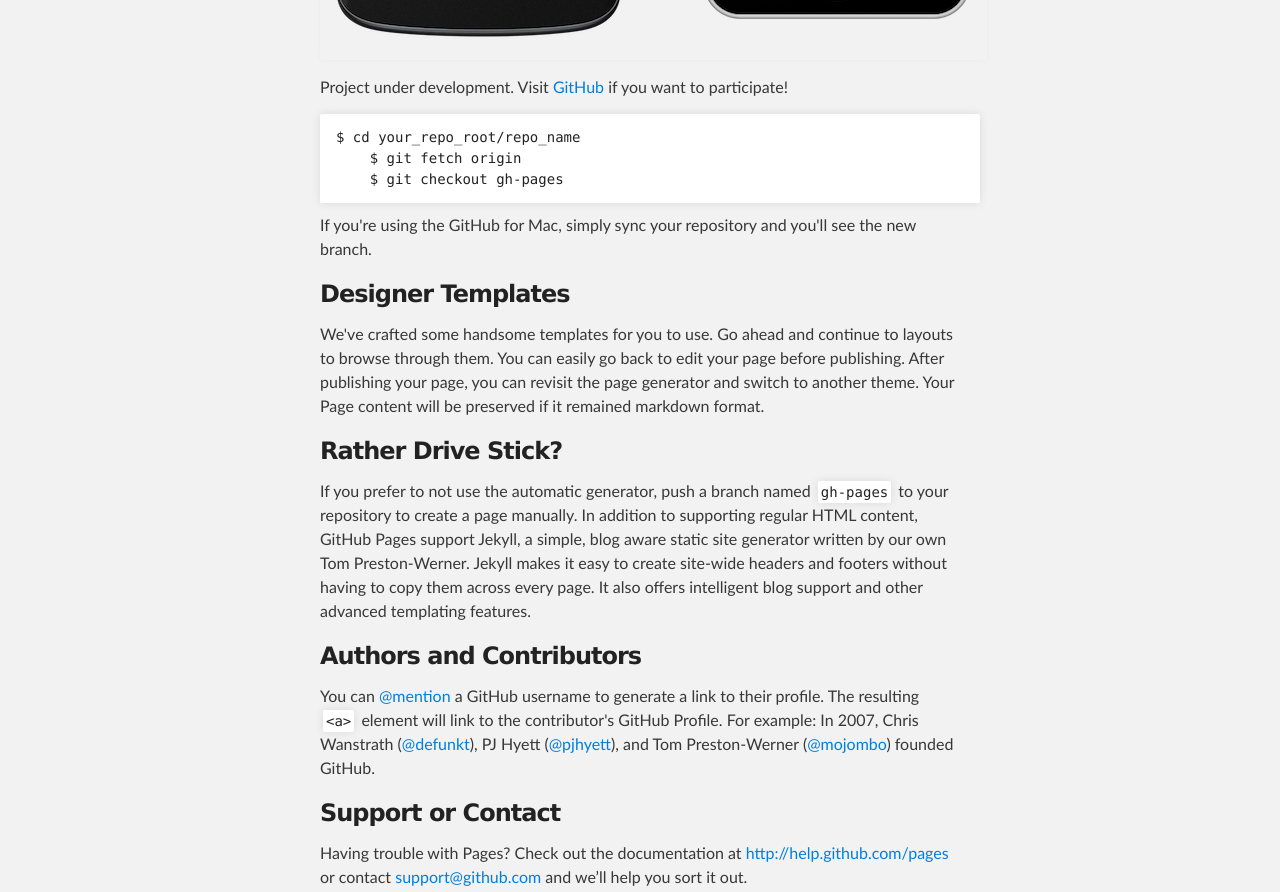
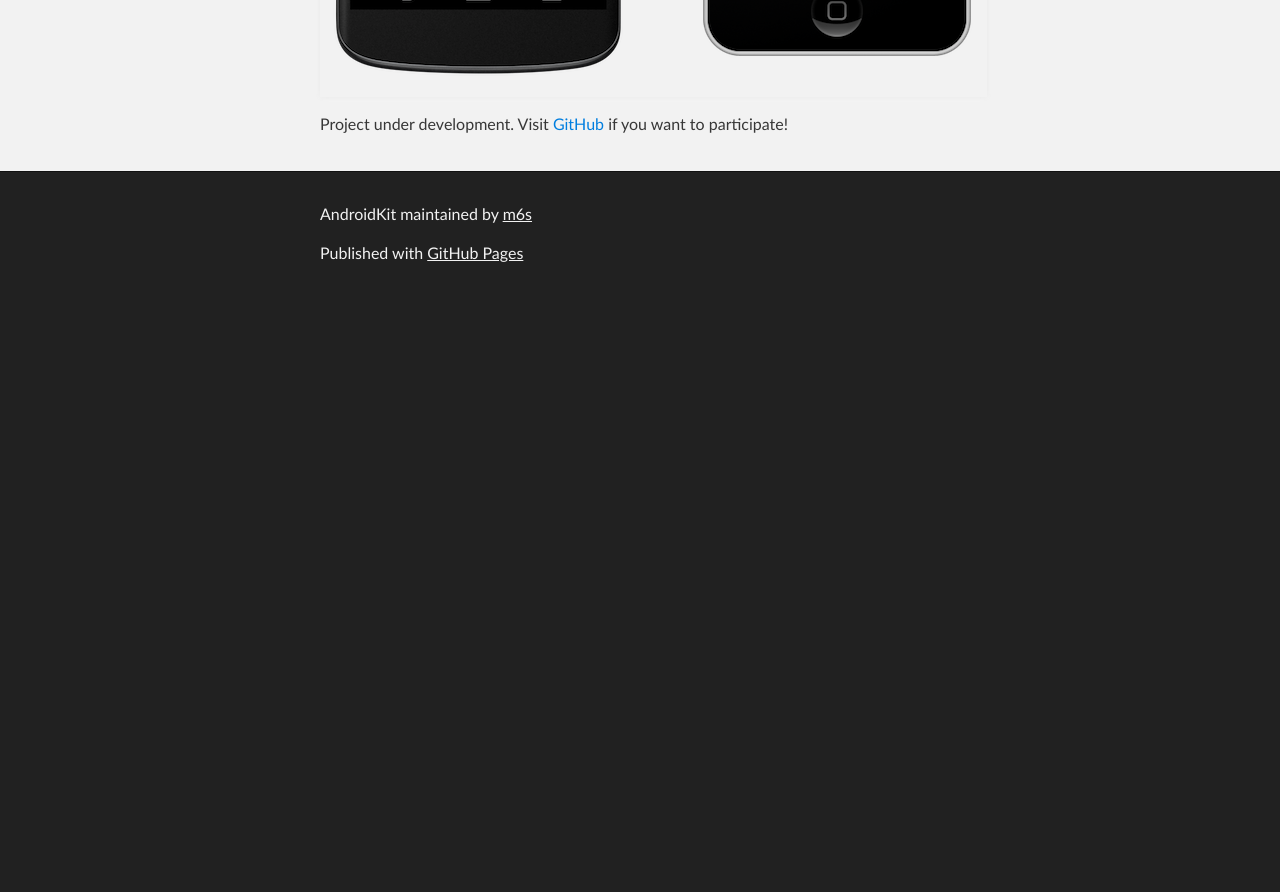
Before and after one commit to m6s/AKProject, a plain HTML site: page index.html in a window 1280 px wide. Shown: the part 846-1738 px from the top of the page. After the commit the page ends 1146 px from the top, so only its background shows below. Drawn offline with Linux system fonts and the light colour scheme.

```diff
--- a/index.html
+++ b/index.html
@@ -19,14 +19,11 @@
           <a id="forkme_banner" href="https://github.com/m6s/AKProject">View on GitHub</a>
 
           <h1 id="project_title">AndroidKit</h1>
-
           <h2 id="project_tagline">CocoaTouch frameworks for Android</h2>
 
             <section id="downloads">
-            <a class="zip_download_link" href="https://github.com/m6s/AKProject/zipball/master">Download this project as
-                a .zip file</a>
-            <a class="tar_download_link" href="https://github.com/m6s/AKProject/tarball/master">Download this project as
-                a tar.gz file</a>
+              <a class="zip_download_link" href="https://github.com/m6s/AKProject/zipball/master">Download this project as a .zip file</a>
+              <a class="tar_download_link" href="https://github.com/m6s/AKProject/tarball/master">Download this project as a tar.gz file</a>
             </section>
         </header>
     </div>
@@ -34,57 +31,13 @@
     <!-- MAIN CONTENT -->
     <div id="main_content_wrap" class="outer">
       <section id="main_content" class="inner">
-        <h3>
-            <a id="welcome-to-github-pages" class="anchor" href="#welcome-to-github-pages" aria-hidden="true"><span
-                    class="octicon octicon-link"></span></a>Welcome to GitHub Pages.</h3>
+        <div class="highlight highlight-java"><pre><span class="kt">GraphicsRect</span> frame <span class="o">=</span> mainScreen<span class="o">.</span>getApplicationFrame();
+window<span class="o">.</span>setFrame(frame);
+window<span class="o">.</span>makeKeyAndVisible();</pre></div>
 
 <p><img src="Touches.png" alt="Touches"></p>
 
-        <p>Project under development. Visit <a href="https://m6s.github.com/AKProject">GitHub</a> if you want to
-            participate!</p>
-
-<pre><code>$ cd your_repo_root/repo_name
-    $ git fetch origin
-    $ git checkout gh-pages
-</code></pre>
-
-        <p>If you're using the GitHub for Mac, simply sync your repository and you'll see the new branch.</p>
-
-        <h3>
-            <a id="designer-templates" class="anchor" href="#designer-templates" aria-hidden="true"><span
-                    class="octicon octicon-link"></span></a>Designer Templates</h3>
-
-        <p>We've crafted some handsome templates for you to use. Go ahead and continue to layouts to browse through
-            them. You can easily go back to edit your page before publishing. After publishing your page, you can
-            revisit the page generator and switch to another theme. Your Page content will be preserved if it remained
-            markdown format.</p>
-
-        <h3>
-            <a id="rather-drive-stick" class="anchor" href="#rather-drive-stick" aria-hidden="true"><span
-                    class="octicon octicon-link"></span></a>Rather Drive Stick?</h3>
-
-        <p>If you prefer to not use the automatic generator, push a branch named <code>gh-pages</code> to your
-            repository to create a page manually. In addition to supporting regular HTML content, GitHub Pages support
-            Jekyll, a simple, blog aware static site generator written by our own Tom Preston-Werner. Jekyll makes it
-            easy to create site-wide headers and footers without having to copy them across every page. It also offers
-            intelligent blog support and other advanced templating features.</p>
-
-        <h3>
-            <a id="authors-and-contributors" class="anchor" href="#authors-and-contributors" aria-hidden="true"><span
-                    class="octicon octicon-link"></span></a>Authors and Contributors</h3>
-
-        <p>You can <a href="https://github.com/blog/821" class="user-mention">@mention</a> a GitHub username to generate
-            a link to their profile. The resulting <code>&lt;a&gt;</code> element will link to the contributor's GitHub
-            Profile. For example: In 2007, Chris Wanstrath (<a href="https://github.com/defunkt" class="user-mention">@defunkt</a>),
-            PJ Hyett (<a href="https://github.com/pjhyett" class="user-mention">@pjhyett</a>), and Tom Preston-Werner
-            (<a href="https://github.com/mojombo" class="user-mention">@mojombo</a>) founded GitHub.</p>
-
-        <h3>
-            <a id="support-or-contact" class="anchor" href="#support-or-contact" aria-hidden="true"><span
-                    class="octicon octicon-link"></span></a>Support or Contact</h3>
-
-        <p>Having trouble with Pages? Check out the documentation at <a href="http://help.github.com/pages">http://help.github.com/pages</a>
-            or contact <a href="mailto:support@github.com">support@github.com</a> and we’ll help you sort it out.</p>
+<p>Project under development. Visit <a href="https://github.com/m6s/AKProject">GitHub</a> if you want to participate!</p>
       </section>
     </div>
 
@@ -92,11 +45,11 @@
     <div id="footer_wrap" class="outer">
       <footer class="inner">
         <p class="copyright">AndroidKit maintained by <a href="https://github.com/m6s">m6s</a></p>
-
         <p>Published with <a href="http://pages.github.com">GitHub Pages</a></p>
       </footer>
     </div>
 
 
+
   </body>
 </html>
```
Also changed, not shown: params.json (+1 -1 lines). Lines whose indentation alone changed are shown as unchanged.
